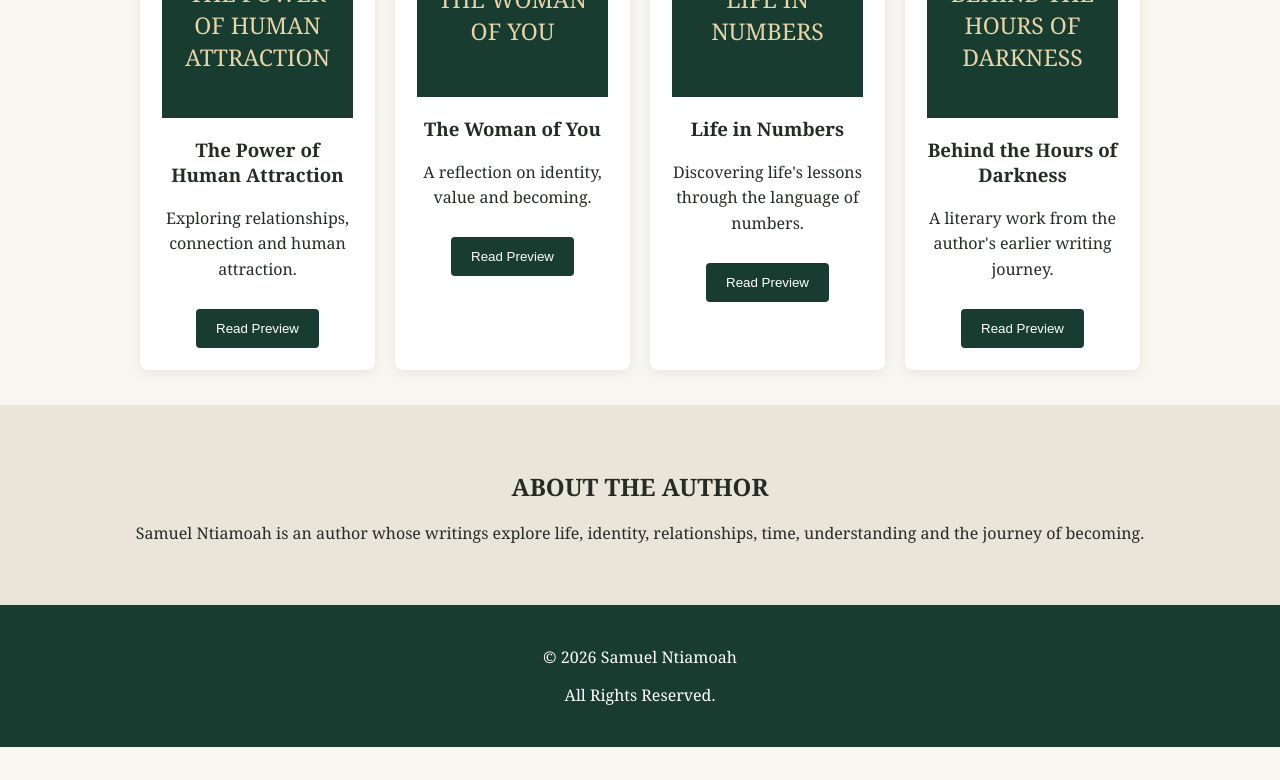
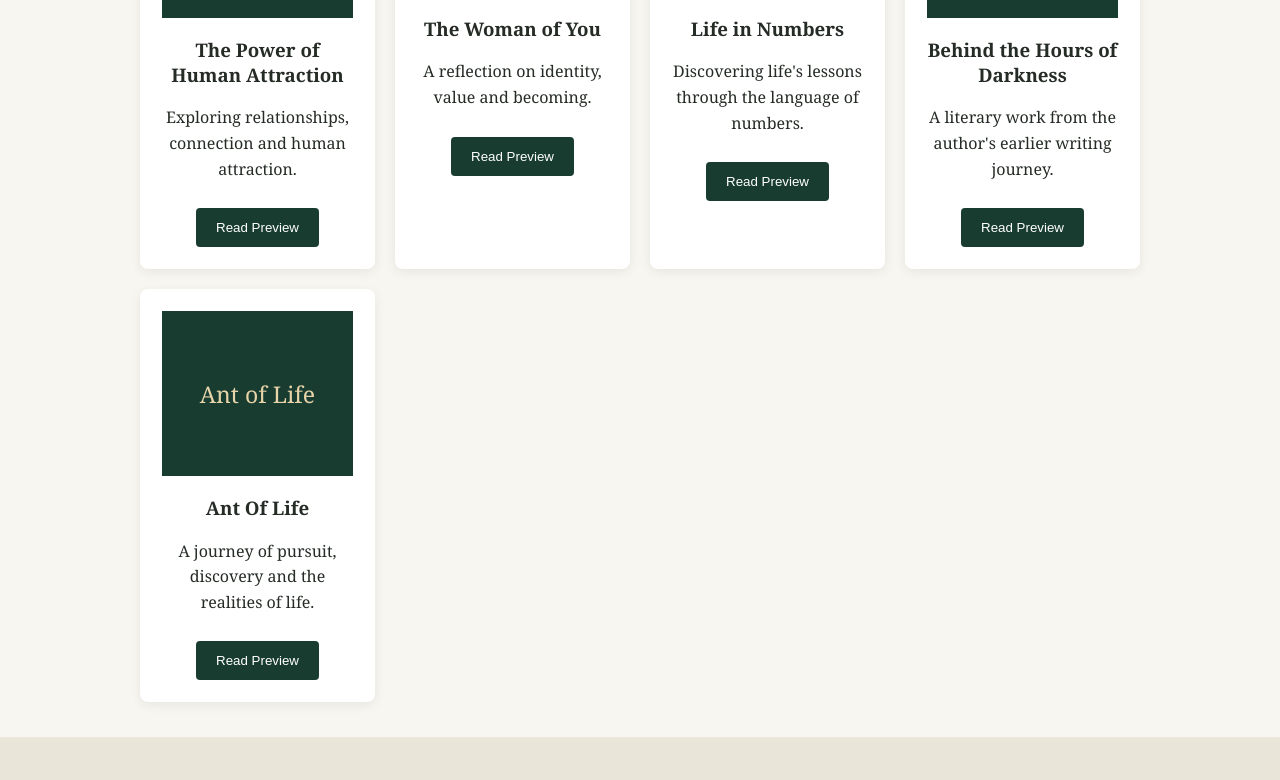
Before and after one commit to asamuelntiamoahbook-bot/Samuel-Ntiamoah-Digital-Library-, a plain HTML site: page index.html in a window 1280 px wide. Shown: the part 858-1638 px from the top of the page. Before the commit the page ends 1605 px from the top, so only its background shows below. Drawn offline with Linux system fonts and the light colour scheme.

Commit message:
Update index.html

```diff
--- a/index.html
+++ b/index.html
@@ -3,6 +3,8 @@
 <head>
 <meta charset="UTF-8">
 <meta name="viewport" content="width=device-width, initial-scale=1.0">
+
+<title>Samuel Ntiamoah | Digital Library</title>
 
 
 <style>
@@ -114,9 +116,7 @@ footer {
 }
 </style>
 </head>
-<h3>Ant Of Life</h3>
-<p>A journey of pursuit, discovery and the realities of life.</p>
-<body>
+
 
 <header>
 <h1>SAMUEL NTIAMOAH</h1>
@@ -177,6 +177,12 @@ Samuel Ntiamoah.
 <button>Read Preview</button>
 </div>
 
+  <div class="book">
+<div class="cover">Ant of Life </div>
+  <h3>Ant Of Life</h3>
+<p>A journey of pursuit, discovery and the realities of life.</p>
+<button>Read Preview</button>
+<body>
 </div>
 </section>
 
```
